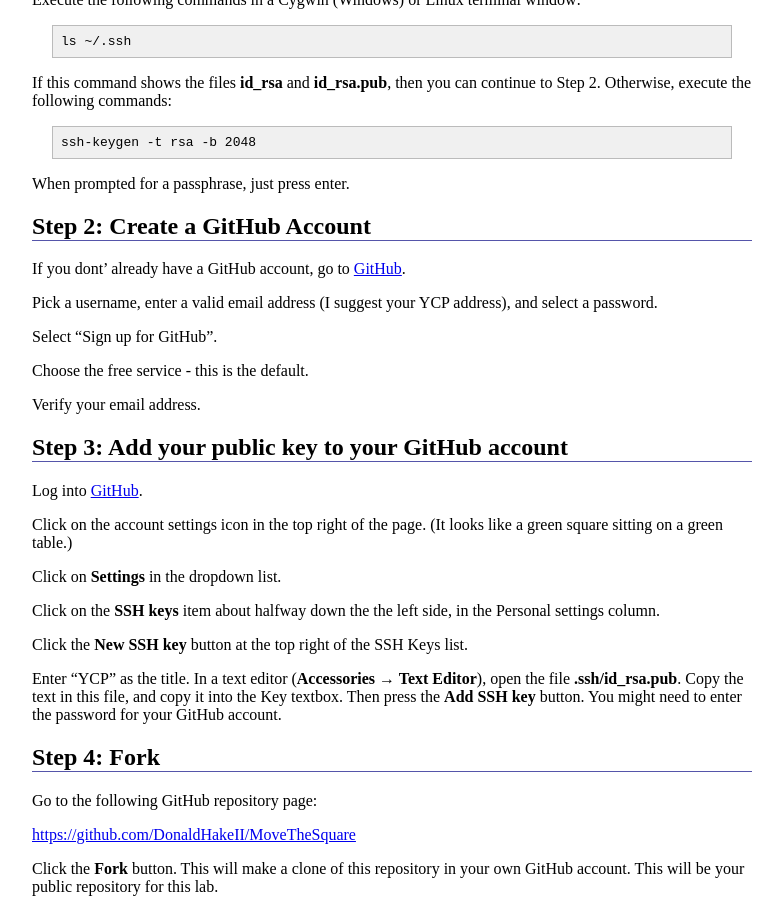
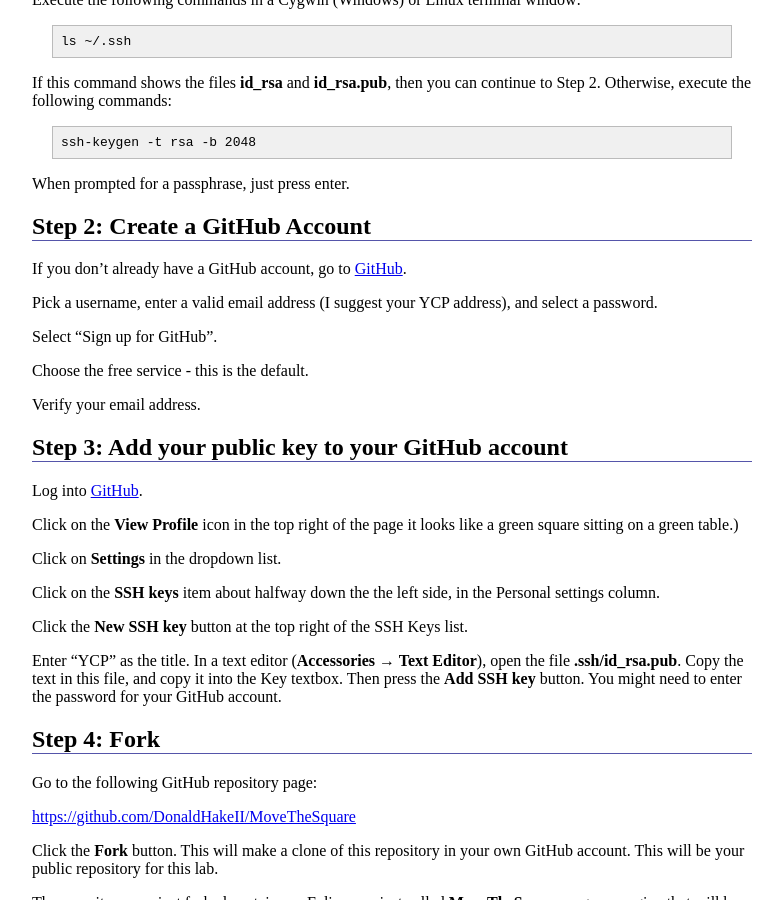
Before and after one commit to ycpcs/cs320-spring2016, a Jekyll site: the page built from labs/lab01.md, in a window 1280 px wide and 900 px high, scrolled down 628 px. Shown: the whole window, without its empty margins (248-1031 px from the left). Built offline with Jekyll 4.4.1, drawn with Linux system fonts in a browser that asks for light colours; Markdown is read by kramdown in place of the engine named in the settings.

Commit message:
updating Gity lab instructions

```diff
--- a/labs/lab01.md
+++ b/labs/lab01.md
@@ -41,7 +41,7 @@ When prompted for a passphrase, just press enter.
 
 ## Step 2: Create a GitHub Account
 
-If you dont' already have a GitHub account, go to [GitHub](https://github.com).
+If you don't already have a GitHub account, go to [GitHub](https://github.com).
 
 Pick a username, enter a valid email address (I suggest your YCP address), and select a password.
 
@@ -55,7 +55,7 @@ Verify your email address.
 
 Log into [GitHub](https://github.com).
 
-Click on the account settings icon in the top right of the page.  (It looks like a green square sitting on a green table.)
+Click on the **View Profile** icon in the top right of the page it looks like a green square sitting on a green table.)
 
 Click on **Settings** in the dropdown list.
 
```
